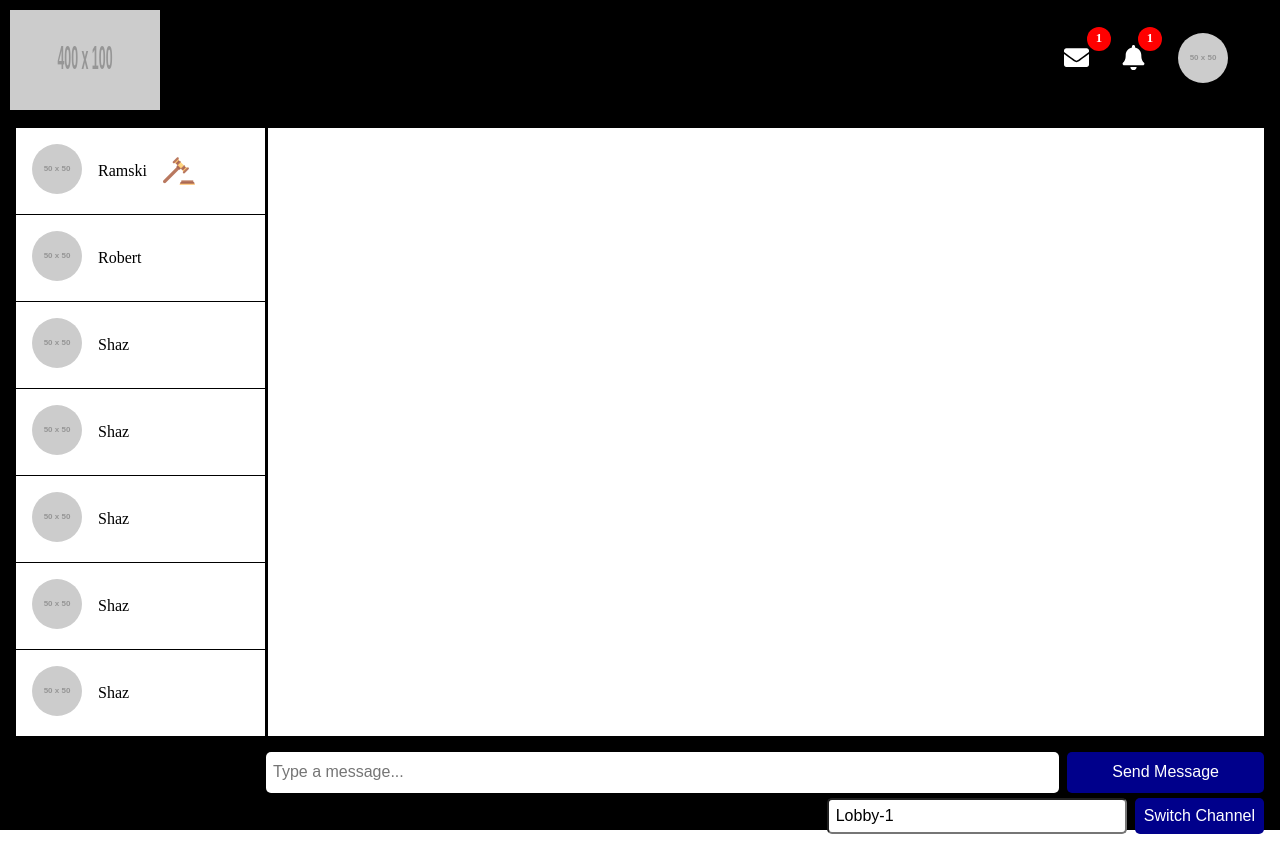
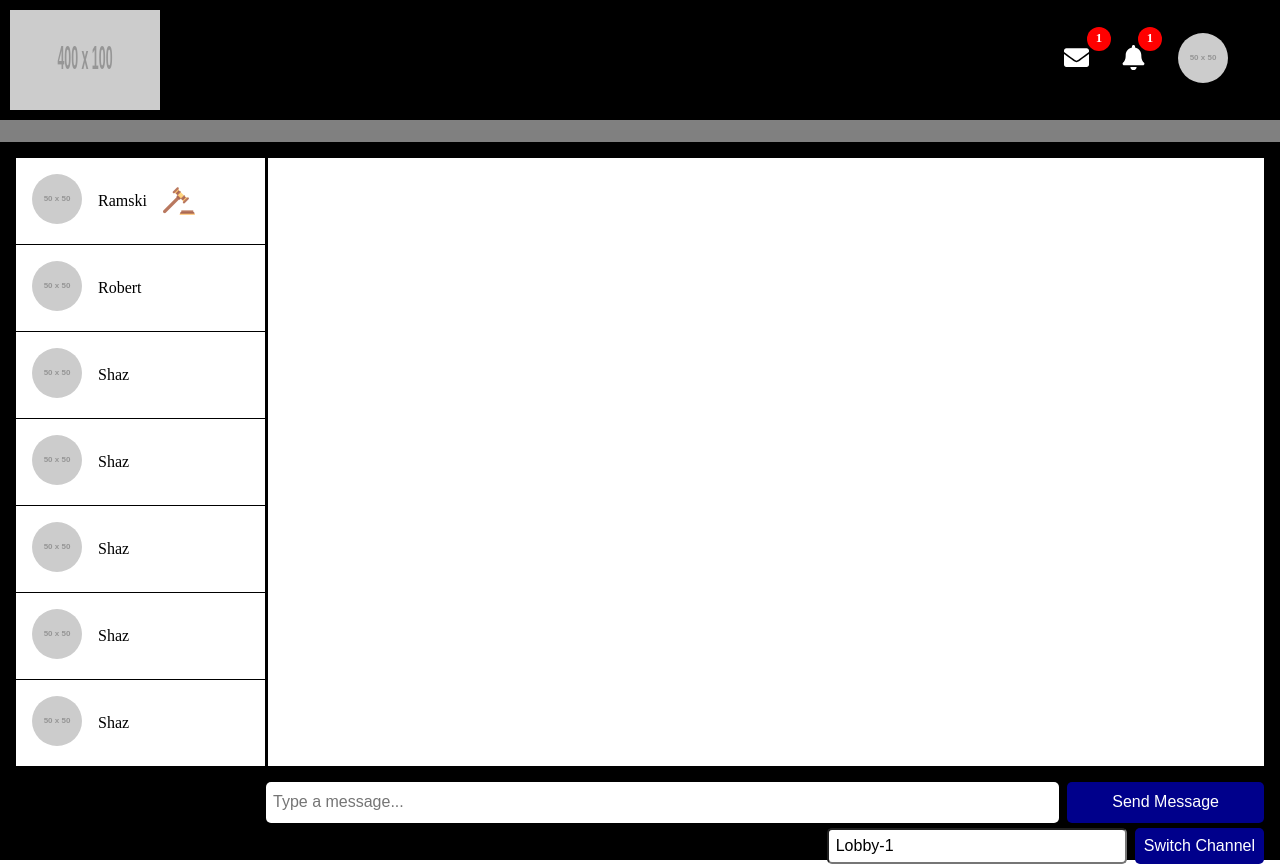
Before and after one commit to ramteen85/Mafia-Frontend, a React (Vite) app: page /lobby in a window 1280 px wide. Before the commit the page ends 834 px from the top, so only its background shows below. Built offline with nearby package versions, Linux system fonts and the light colour scheme.

Commit message:
lobby changes

```diff
--- a/src/pages/lobby/Lobby.jsx
+++ b/src/pages/lobby/Lobby.jsx
@@ -3,30 +3,233 @@ import React from 'react';
 import { useNavigate } from 'react-router-dom';
 import Navbar from '../../components/navbar/Navbar';
 import gavelIMG from '../../assets/gavel.png';
+import _ from 'lodash';
 import './Lobby.css';
+import { FaArrowCircleLeft, FaArrowCircleRight } from 'react-icons/fa';
 
 const Lobby = () => {
   const navigate = useNavigate();
   const [state, setState] = React.useState({
     userList: [],
+    leftSide: false,
+    participants: [
+      {
+        id: 0,
+        name: 'Ramski',
+        access: 1,
+        avatar: 'https://placehold.jp/50x50.png',
+        expanded: false,
+      },
+      {
+        id: 1,
+        name: 'Robert',
+        access: 0,
+        avatar: 'https://placehold.jp/50x50.png',
+        expanded: false,
+      },
+      {
+        id: 2,
+        name: 'Shaz',
+        access: 0,
+        avatar: 'https://placehold.jp/50x50.png',
+        expanded: false,
+      },
+      {
+        id: 3,
+        name: 'Shaz',
+        access: 0,
+        avatar: 'https://placehold.jp/50x50.png',
+        expanded: false,
+      },
+      {
+        id: 4,
+        name: 'Shaz',
+        access: 0,
+        avatar: 'https://placehold.jp/50x50.png',
+        expanded: false,
+      },
+      {
+        id: 5,
+        name: 'Shaz',
+        access: 0,
+        avatar: 'https://placehold.jp/50x50.png',
+        expanded: false,
+      },
+      {
+        id: 6,
+        name: 'Shaz',
+        access: 0,
+        avatar: 'https://placehold.jp/50x50.png',
+        expanded: false,
+      },
+      {
+        id: 7,
+        name: 'Shaz',
+        access: 0,
+        avatar: 'https://placehold.jp/50x50.png',
+        expanded: false,
+      },
+      {
+        id: 8,
+        name: 'Shaz',
+        access: 0,
+        avatar: 'https://placehold.jp/50x50.png',
+        expanded: false,
+      },
+      {
+        id: 9,
+        name: 'Shaz',
+        access: 0,
+        avatar: 'https://placehold.jp/50x50.png',
+        expanded: false,
+      },
+      {
+        id: 10,
+        name: 'Shaz',
+        access: 0,
+        avatar: 'https://placehold.jp/50x50.png',
+        expanded: false,
+      },
+      {
+        id: 11,
+        name: 'Shaz',
+        access: 0,
+        avatar: 'https://placehold.jp/50x50.png',
+        expanded: false,
+      },
+      {
+        id: 12,
+        name: 'Shaz',
+        access: 0,
+        avatar: 'https://placehold.jp/50x50.png',
+        expanded: false,
+      },
+      {
+        id: 13,
+        name: 'Shaz',
+        access: 0,
+        avatar: 'https://placehold.jp/50x50.png',
+        expanded: false,
+      },
+      {
+        id: 14,
+        name: 'Shaz',
+        access: 0,
+        avatar: 'https://placehold.jp/50x50.png',
+        expanded: false,
+      },
+      {
+        id: 15,
+        name: 'Shaz',
+        access: 0,
+        avatar: 'https://placehold.jp/50x50.png',
+        expanded: false,
+      },
+    ],
   });
 
-  const signOut = () => {
-    navigate('/');
+  const getCurrentDimension = () => {
+    return {
+      width: window.innerWidth,
+      height: window.innerHeight,
     };
+  };
+
+  const [screenSize, setScreenSize] = React.useState(getCurrentDimension());
+  const outerRef = React.useRef();
+
+  const doSwitch = () => {
+    setState({ ...state, leftSide: !state.leftSide });
+  };
+
+  const expandMenu = (index) => {
+    const participants = [...state.participants];
+
+    for (let x = 0; x < participants.length; x++) {
+      participants[x].expanded = false;
+    }
+
+    participants[index].expanded = !participants[index].expanded;
+
+    setState({ ...state, participants: participants });
+  };
+
+  React.useEffect(() => {
+    const updateDimension = () => {
+      setScreenSize(getCurrentDimension());
+    };
+    window.addEventListener('resize', updateDimension);
+
+    return () => {
+      window.removeEventListener('resize', updateDimension);
+    };
+  }, [screenSize]);
+
+  React.useEffect(() => {
+    const collapseAllMenu = () => {
+      const participants = [...state.participants];
+
+      for (let x = 0; x < participants.length; x++) {
+        participants[x].expanded = false;
+      }
+
+      setState({ ...state, participants: participants });
+    };
+
+    const handleClickOutside = (e) => {
+      if (outerRef.current && !outerRef.current.contains(e.target)) {
+        // Hide the div or perform any desired action
+        collapseAllMenu();
+      }
+    };
+
+    document.addEventListener('click', handleClickOutside);
+
+    return () => {
+      document.removeEventListener('click', handleClickOutside);
+    };
+  }, [state]);
 
   return (
     <div className="lobby-container">
       <Navbar />
+
+      <div className="switch-btn">
+        <button onClick={doSwitch}>
+          {!state.leftSide && (
+            <FaArrowCircleLeft
+              size={22}
+              style={{ position: 'relative', top: '5px', marginRight: '1rem' }}
+            />
+          )}
+          {state.leftSide && (
+            <FaArrowCircleRight
+              size={22}
+              style={{ position: 'relative', top: '5px', marginRight: '1rem' }}
+            />
+          )}
+          {!state.leftSide ? 'Participants' : 'Chat'}
+        </button>
+      </div>
+
       <div className="lobby-inner-container">
+        {((state.leftSide && screenSize.width < 840) || screenSize.width >= 840) && (
           <div className="participants">
-          <ul className="participants-list">
-            <li className="participants-item">
+            <ul className="participants-list" ref={outerRef}>
+              {_.map(state.participants, (participant, index) => {
+                return (
+                  <li
+                    className="participants-item"
+                    key={participant.id}
+                    onClick={() => expandMenu(index)}
+                  >
                     <div className="participants-item-avatar">
-                <img src="https://placehold.jp/50x50.png" alt="" />
+                      <img src={participant.avatar} alt="" />
                     </div>
                     <div className="participants-item-name">
-                Ramski{' '}
+                      {participant.name}
+                      {participant.access > 0 && (
+                        <>
                           <img
                             src={gavelIMG}
                             alt=""
@@ -34,71 +237,27 @@ const Lobby = () => {
                             placeholder="Super Admin"
                           />
                           <span className="tooltip">Admin</span>
+                        </>
+                      )}
                     </div>
+                    {participant.expanded && (
+                      <ul className="participants-dropdown">
+                        <li className="participants-dropdown-item">View Profile</li>
+                        <li className="participants-dropdown-item">Message User</li>
+                        <li className="participants-dropdown-item">Kick / Ban</li>
+                      </ul>
+                    )}
                   </li>
-            <li className="participants-item">
-              <div className="participants-item-avatar">
-                <img src="https://placehold.jp/50x50.png" alt="" />
-              </div>
-              <div className="participants-item-name">Robert</div>
-            </li>
-            <li className="participants-item">
-              <div className="participants-item-avatar">
-                <img src="https://placehold.jp/50x50.png" alt="" />
-              </div>
-              <div className="participants-item-name">Shaz</div>
-            </li>
-            <li className="participants-item">
-              <div className="participants-item-avatar">
-                <img src="https://placehold.jp/50x50.png" alt="" />
-              </div>
-              <div className="participants-item-name">Shaz</div>
-            </li>
-            <li className="participants-item">
-              <div className="participants-item-avatar">
-                <img src="https://placehold.jp/50x50.png" alt="" />
-              </div>
-              <div className="participants-item-name">Shaz</div>
-            </li>
-            <li className="participants-item">
-              <div className="participants-item-avatar">
-                <img src="https://placehold.jp/50x50.png" alt="" />
-              </div>
-              <div className="participants-item-name">Shaz</div>
-            </li>
-            <li className="participants-item">
-              <div className="participants-item-avatar">
-                <img src="https://placehold.jp/50x50.png" alt="" />
-              </div>
-              <div className="participants-item-name">Shaz</div>
-            </li>
-            <li className="participants-item">
-              <div className="participants-item-avatar">
-                <img src="https://placehold.jp/50x50.png" alt="" />
-              </div>
-              <div className="participants-item-name">Shaz</div>
-            </li>
-            <li className="participants-item">
-              <div className="participants-item-avatar">
-                <img src="https://placehold.jp/50x50.png" alt="" />
-              </div>
-              <div className="participants-item-name">Shaz</div>
-            </li>
-            <li className="participants-item">
-              <div className="participants-item-avatar">
-                <img src="https://placehold.jp/50x50.png" alt="" />
-              </div>
-              <div className="participants-item-name">Shaz</div>
-            </li>
-            <li className="participants-item">
-              <div className="participants-item-avatar">
-                <img src="https://placehold.jp/50x50.png" alt="" />
-              </div>
-              <div className="participants-item-name">Shaz</div>
-            </li>
+                );
+              })}
             </ul>
           </div>
-        <div className="chat"></div>
+        )}
+        {((!state.leftSide && screenSize.width < 840) || screenSize.width >= 840) && (
+          <div className="chat">
+            <div className="chat-window"></div>
+          </div>
+        )}
       </div>
       <div className="bottom-panel">
         <div className="input-wrapper">
```
Lines whose indentation alone changed are shown as unchanged.
